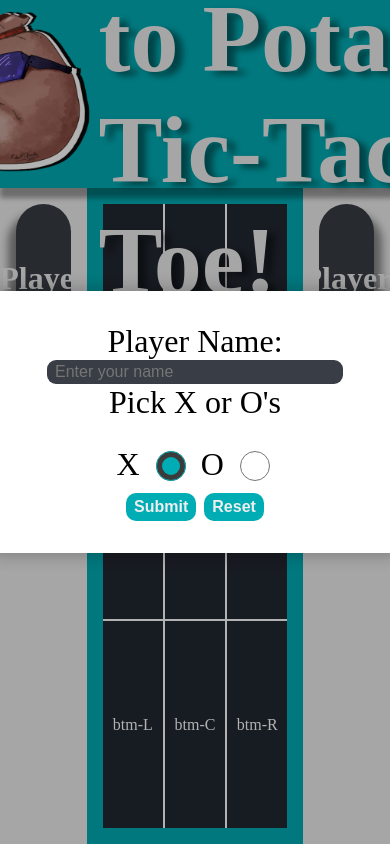
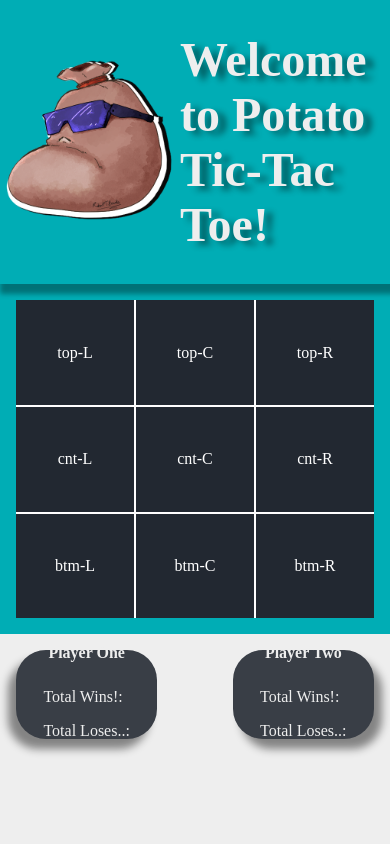
Before and after one commit to RobertTBrooks/top-tic-tac-toe-pj, a plain HTML site: page index.html in a window 390 px wide. Drawn offline with Linux system fonts and the light colour scheme.

```diff
--- a/css/style.css
+++ b/css/style.css
@@ -1,3 +1,13 @@
+* {
+  box-sizing: border-box;
+  font-size: 1rem;
+}
+
+html {
+  background-color: #EEEEEE;
+  font-size: 16px;
+}
+
 .remove-pad-marg {
   margin: 0;
   padding: 0;
@@ -42,8 +52,8 @@
 }
 
 .title>div>h1 {
+  font-size: 6rem;
   color: #EEEEEE;
-  font-size: 6rem;
   text-shadow: 8px 4px 6px rgba(0, 0, 0, 0.45);
 }
 
@@ -94,8 +104,8 @@
   height: 100%;
   background-color: white;
   display: grid;
-  grid-template-columns: repeat(3, 1fr);
-  grid-template-rows: repeat(3, 1fr);
+  grid-template-columns: repeat(3, minmax(50px, 1fr));
+  grid-template-rows: repeat(3, minmax(50px, 1fr));
   gap: 2px;
 }
 
@@ -115,6 +125,7 @@
 /* pop up style */
 
 .player-input {
+
   background: white;
   padding: 2rem;
   border-radius: 8px;
@@ -175,15 +186,41 @@
 
 }
 
-.pop-up {
+#pop-up {
   position: fixed;
   top: 0;
   left: 0;
   width: 100vw;
   height: 100vh;
   background-color: rgba(0, 0, 0, 0.3);
-  display: flex;
+  display: none;
   justify-content: center;
   align-items: center;
   z-index: 10;
 }
+
+
+@media (max-width: 1200px) {
+
+  .title>div>h1 {
+    font-size: 3rem;
+    color: #EEEEEE;
+    text-shadow: 8px 4px 6px rgba(0, 0, 0, 0.45);
+  }
+
+  .top-banner {
+    grid-area: 1/1/2/10;
+  }
+
+  .player-two-panel {
+    grid-area: 7/6/10/10;
+  }
+
+  .player-one-panel {
+    grid-area: 7/1/10/5;
+  }
+
+  .game-board-wrapper {
+    grid-area: 2/1/7/10;
+  }
+}
--- a/index.html
+++ b/index.html
@@ -67,7 +67,7 @@
       </div>
     </div>
     <!-- Pop up -->
-    <div class="pop-up">
+    <div id="pop-up">
 
       <div class="player-input">
         <form id="form-data">
--- a/scripts/main.js
+++ b/scripts/main.js
@@ -0,0 +1,7 @@
+document.addEventListener('DOMContentLoaded') => {
+
+
+  function GameStart(player1, player2) {
+
+  }
+};
```
Also changed, not shown: scripts/class-objs/GameState.js (added, +17 -0 lines), scripts/class-objs/NewGameBoard.js (added, +31 -0 lines), scripts/class-objs/NewPlayer.js (added, +33 -0 lines).
